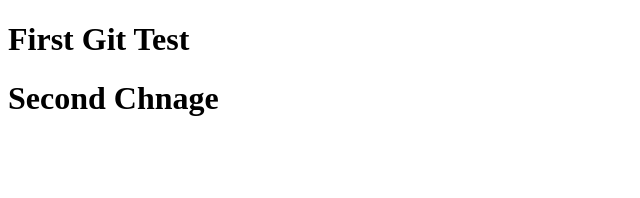
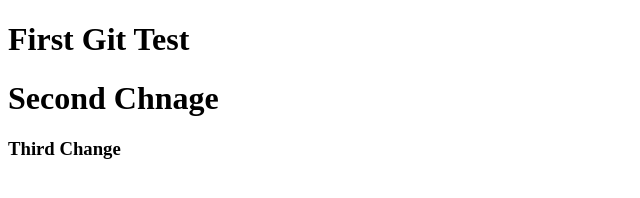
Before and after one commit to velstin/gitsetup, a plain HTML site: page index.html in a window 1280 px wide. Shown: the whole page, without its empty margins (0-640 px from the left). Drawn offline with Linux system fonts and the light colour scheme.

Commit message:
Third Change

```diff
--- a/index.html
+++ b/index.html
@@ -8,6 +8,7 @@
 <body>
     <h1>First Git Test</h1>
     <h1> Second Chnage</h1>
+    <h3> Third Change</h3>
 
 </body>
 </html>
```
